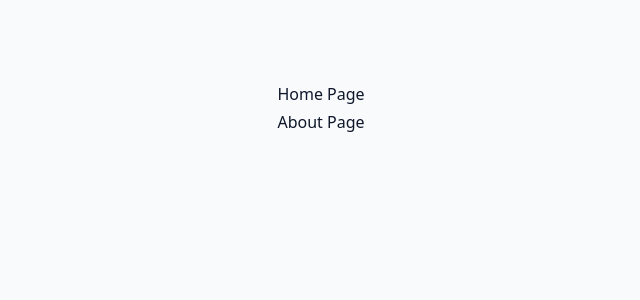
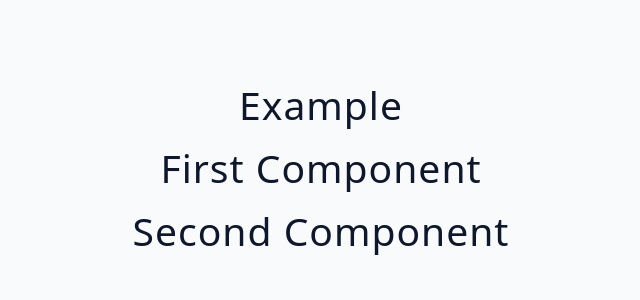
Before and after one commit to anamarijakukulj/practiceJS, a React (Vite) app in the folder LearnReact/advance-react-app/: page / in a window 1280 px wide. Shown: the top 300 px of the page, without its empty margins (319-959 px from the left). Built offline with nearby package versions, Linux system fonts and the light colour scheme.

Commit message:
Edit example

```diff
--- a/LearnReact/advance-react-app/src/App.jsx
+++ b/LearnReact/advance-react-app/src/App.jsx
@@ -1,10 +1,9 @@
-import { Home, About } from "./exercises/04-project-structure/Pages";
+import Example from "./exercises/04-project-structure/Example";
 
 function App() {
   return (
     <div className="container">
-      <Home />
-      <About />
+      <Example />
     </div>
   );
 }
--- a/LearnReact/advance-react-app/src/exercises/04-project-structure/Example/FirstComponent.jsx
+++ b/LearnReact/advance-react-app/src/exercises/04-project-structure/Example/FirstComponent.jsx
@@ -1,3 +1,5 @@
 const FirstComponent = () => {
-  return <h2>First Component</h2>
-}
+  return <h2>First Component</h2>;
+};
+
+export default FirstComponent;
--- /dev/null
+++ b/LearnReact/advance-react-app/src/exercises/04-project-structure/Example/index.jsx
@@ -0,0 +1,14 @@
+import FirstComponent from "./FirstComponent";
+import SecondComponent from "./SecondComponent";
+
+const Example = () => {
+  return (
+    <div>
+      <h2>Example</h2>
+      <FirstComponent />
+      <SecondComponent />
+    </div>
+  );
+};
+
+export default Example;
```
